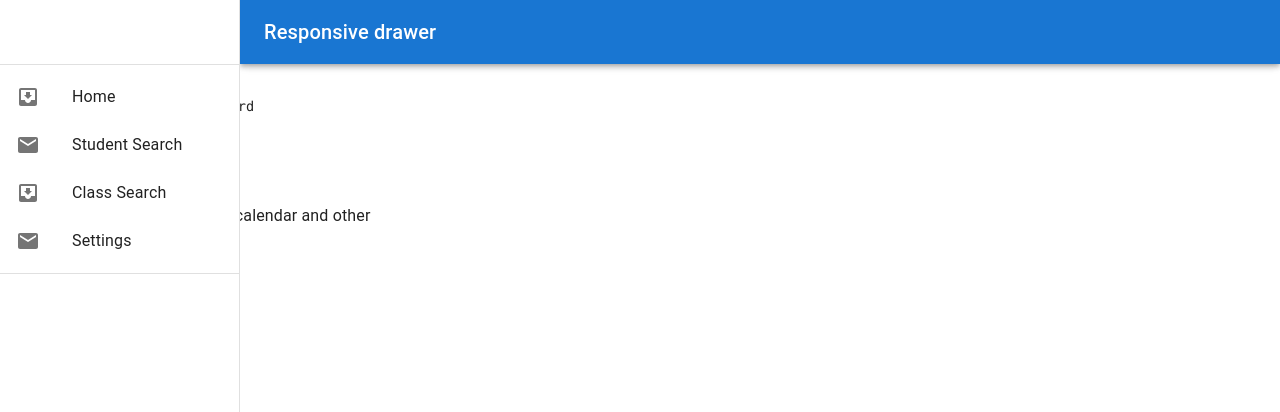
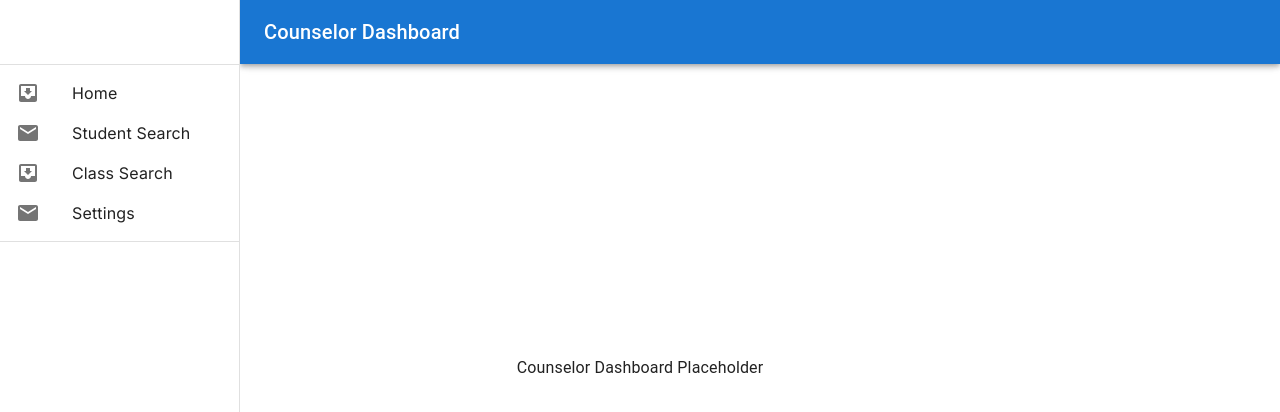
Before and after one commit to JoyZhang2023/Scholars-Saga, a Next.js app: page /counselor-dashboard in a window 1280 px wide. Shown: the top 412 px of the page. Built offline with nearby package versions, Linux system fonts and the light colour scheme.

Commit message:
fix navbar link

```diff
--- a/app/counselor-dashboard/page.tsx
+++ b/app/counselor-dashboard/page.tsx
@@ -1,29 +1,20 @@
 "use client";
 import styles from "@/app/page.module.css";
 import * as React from 'react';
-import Box from '@mui/material/Box';
 import Toolbar from '@mui/material/Toolbar';
 import Typography from '@mui/material/Typography';
 import NavbarCounselor from "@/components/Navbar_counselor";
 
+
 export default function Counselor() {
     return (
         <main className={styles.main}>
-            <div className={styles.description}>
-                <header>
-                    Counselor Dashboard
-                </header>
-            </div>
             <NavbarCounselor/>
-            <Box
-                component="main"
-                sx={{ flexGrow: 1, p: 3, width: { sm: `100%` } }}
-            >
-                <Toolbar />
-                <Typography paragraph>
-                Leave blank for calendar and other
-                </Typography>
-            </Box>
+            <Typography align="center" component="h1">
+                Counselor Dashboard Placeholder
+            </Typography>
+            <Toolbar />
+
         </main>
     );
 }
--- a/app/page.tsx
+++ b/app/page.tsx
@@ -12,6 +12,7 @@ export default function Home() {
           <code className={styles.code}>app/page.tsx</code>
         </p>
         <Link href="counselor-dashboard">Counselor Dashboard</Link>
+        <Link href="student-search">Student Search</Link>
       </div>
     </main>
   );
--- a/components/Navbar_counselor.tsx
+++ b/components/Navbar_counselor.tsx
@@ -1,4 +1,5 @@
 import * as React from 'react';
+import Link from 'next/link';
 import AppBar from '@mui/material/AppBar';
 import Box from '@mui/material/Box';
 import CssBaseline from '@mui/material/CssBaseline';
@@ -15,13 +16,16 @@ import MailIcon from '@mui/icons-material/Mail';
 import MenuIcon from '@mui/icons-material/Menu';
 import Toolbar from '@mui/material/Toolbar';
 import Typography from '@mui/material/Typography';
+import next from 'next';
 
 const drawerWidth = 240;
+
+const navItems = ["Home", "Student Search", "Class Search", "Settings"];
+const links = ["counselor-dashboard", "student-search", "", ""];  //TODO: update links
 
 interface Props {
   /**
    * Injected by the documentation to work in an iframe.
-   * Remove this when copying and pasting into your project.
    */
   window?: () => Window;
 }
@@ -51,14 +55,16 @@ export default function NavbarCounselor(props: Props) {
       <Toolbar />
       <Divider />
       <List>
-        {['Home', 'Student Search', 'Class Search', 'Settings'].map((text, index) => (
+        {navItems.map((text, index) => (
           <ListItem key={text} disablePadding>
-            <ListItemButton>
+            <Link href={links[index]} passHref>
+              <ListItemButton key={text} onClick={handleDrawerToggle}>
               <ListItemIcon>
                 {index % 2 === 0 ? <InboxIcon /> : <MailIcon />}
               </ListItemIcon>
-              <ListItemText primary={text} />
-            </ListItemButton>
+                {text}
+              </ListItemButton>
+            </Link>
           </ListItem>
         ))}
       </List>
@@ -66,8 +72,6 @@ export default function NavbarCounselor(props: Props) {
     </div>
   );
 
-  // Remove this const later
-  const container = window !== undefined ? () => window().document.body : undefined;
 
   return (
     <Box sx={{ display: 'flex' }}>
@@ -90,7 +94,7 @@ export default function NavbarCounselor(props: Props) {
             <MenuIcon />
           </IconButton>
           <Typography variant="h6" noWrap component="div">
-            Responsive drawer
+            Counselor Dashboard
           </Typography>
         </Toolbar>
       </AppBar>
@@ -99,9 +103,7 @@ export default function NavbarCounselor(props: Props) {
         sx={{ width: { sm: drawerWidth }, flexShrink: { sm: 0 } }}
         aria-label="mailbox folders"
       >
-        {/* The implementation can be swapped with js to avoid SEO duplication of links. */}
         <Drawer
-          container={container}
           variant="temporary"
           open={mobileOpen}
           onTransitionEnd={handleDrawerTransitionEnd}
```
Also changed, not shown: app/student-search/page.tsx (added, +19 -0 lines).
